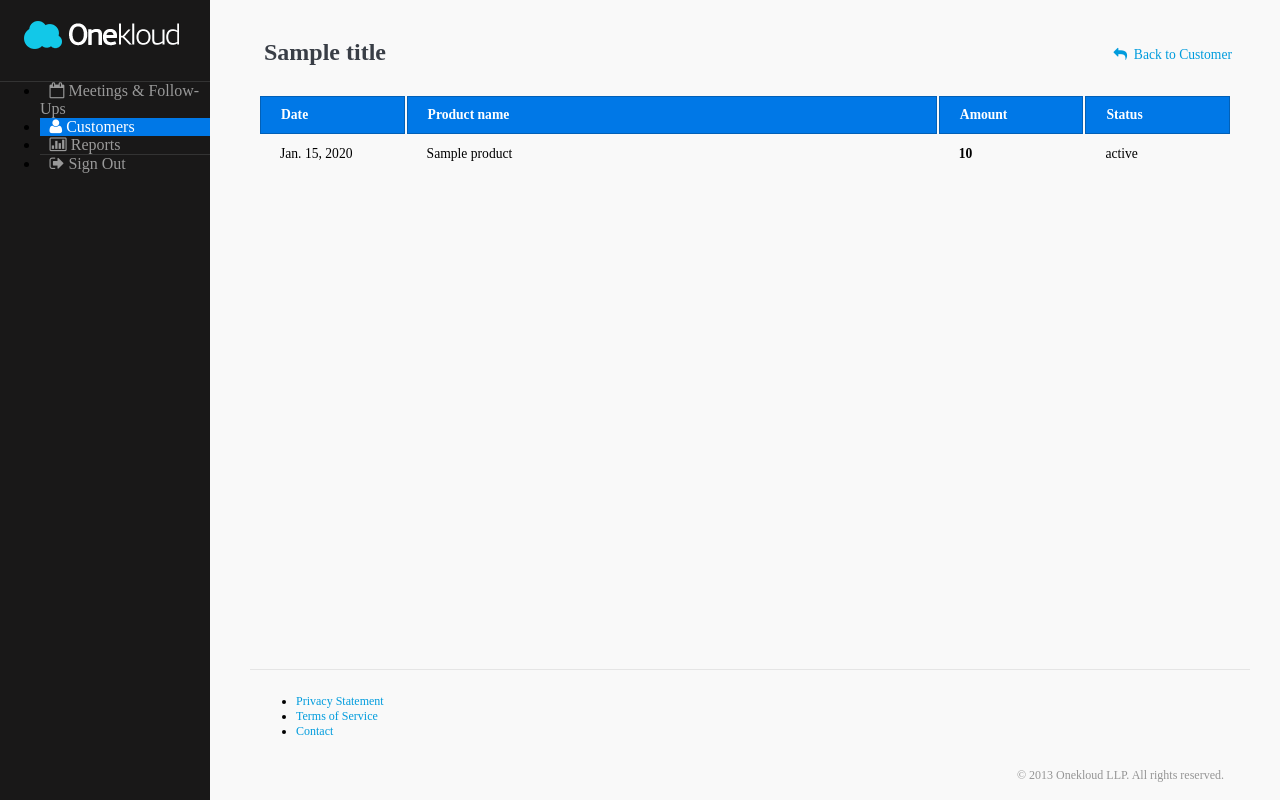
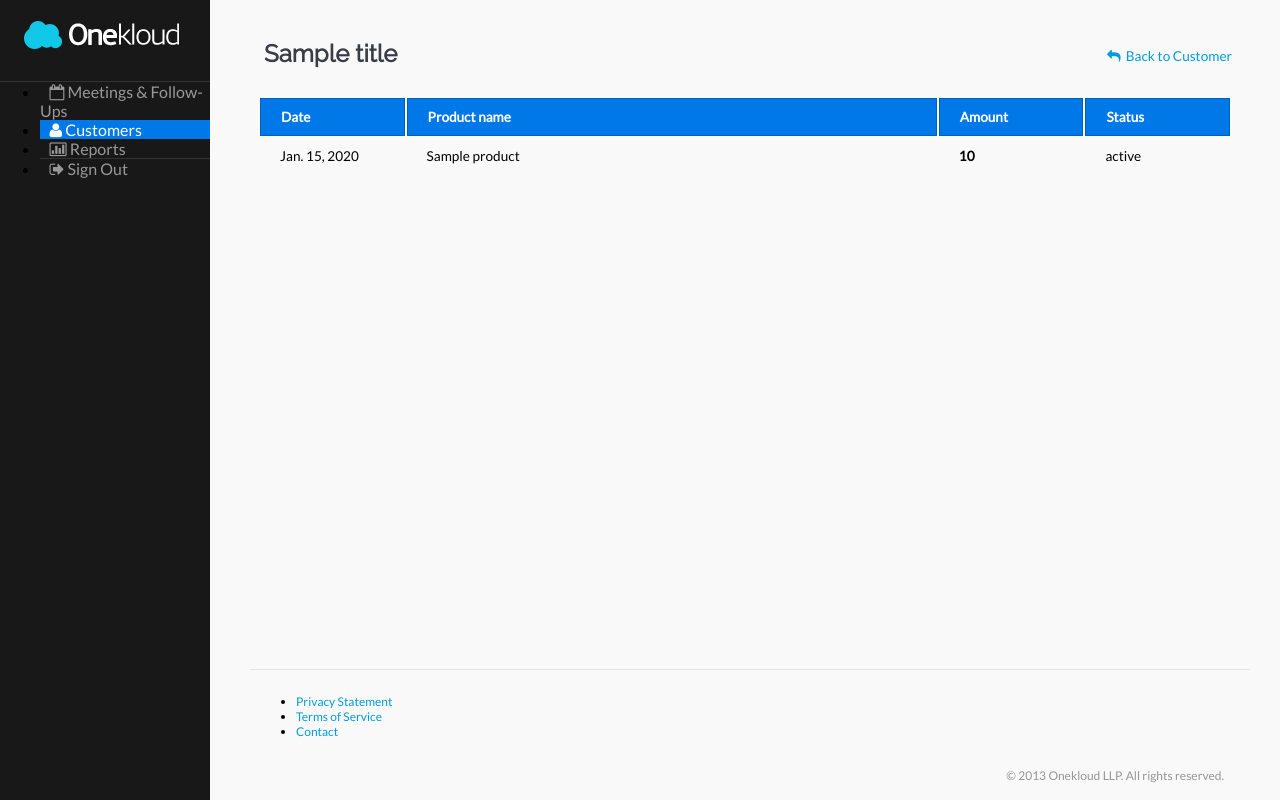
Before and after one commit to pythonista8/crm, a Django app: template crm/apps/customers/templates/customers/amount_list.html in a window 1280 px wide. Run offline with Django 3.2, Linux system fonts and the light colour scheme; the template is opened without the code that fills it: most values are stand-ins (such as "Sample title", 1, 10 or a date in 2020); some libraries are stand-ins or nearby versions.

Commit message:
Added Lato and Raleway fonts

```diff
--- a/crm/common_static/css/onekloud/core.css
+++ b/crm/common_static/css/onekloud/core.css
@@ -5,7 +5,7 @@ body {
 body,
 .pure-g [class *= "pure-u"],
 .pure-g-r [class *= "pure-u"] {
-    /*font-family: 'Montserrat', sans-serif;*/
+    font-family: 'Lato', sans-serif;
 }
 
 a {
@@ -24,6 +24,7 @@ aside {
 
 h1, h2, h3, h4, h5, h6 {
     color: #393e46;
+    font-family: 'Raleway', sans-serif;
 }
 
 h2 {
--- a/crm/templates/onekloud/base.html
+++ b/crm/templates/onekloud/base.html
@@ -25,6 +25,9 @@
     <link href="{% static 'css/vendor/font_awesome/css/font-awesome.css' %}" rel="stylesheet">
     <link href="{% static 'css/vendor/jquery/jquery-ui-1.10.3.css' %}" rel="stylesheet">
     <link href="{% static 'css/vendor/introjs/introjs.css' %}" rel="stylesheet">
+
+    {# External fonts. #}
+    <link href="https://fonts.googleapis.com/css?family=Lato:300,400|Raleway:400,100" rel="stylesheet">
 
     {% include 'vendor/purecss.html' %}
 
```
